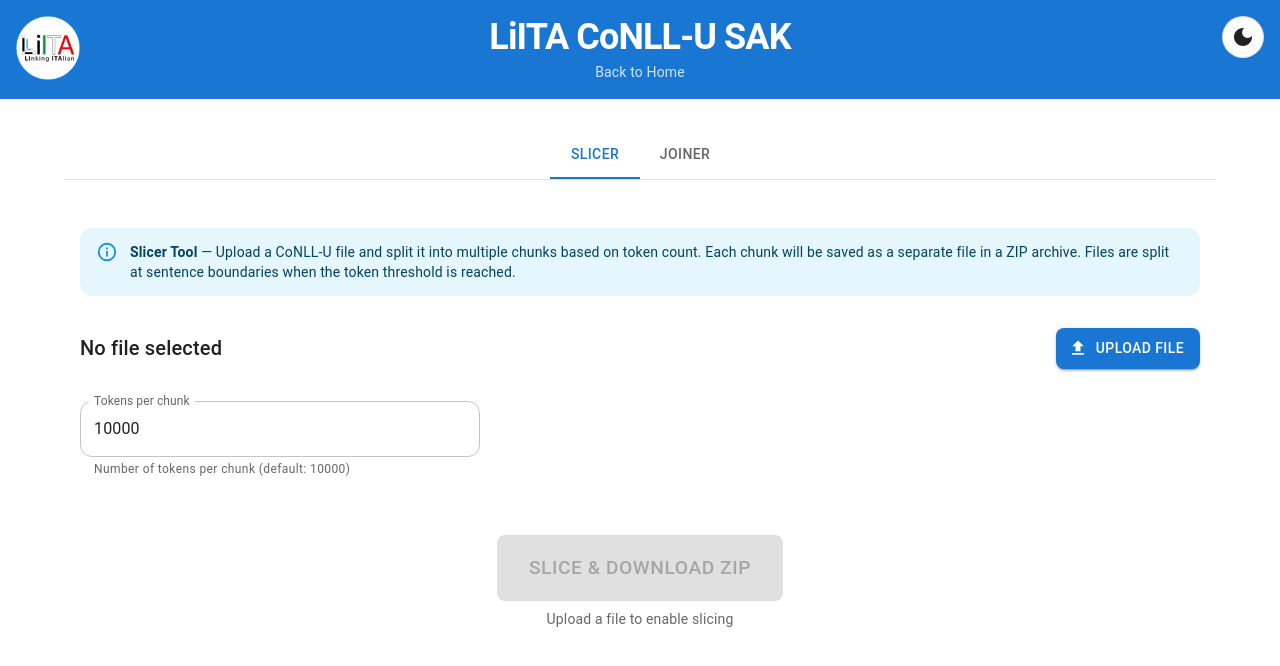
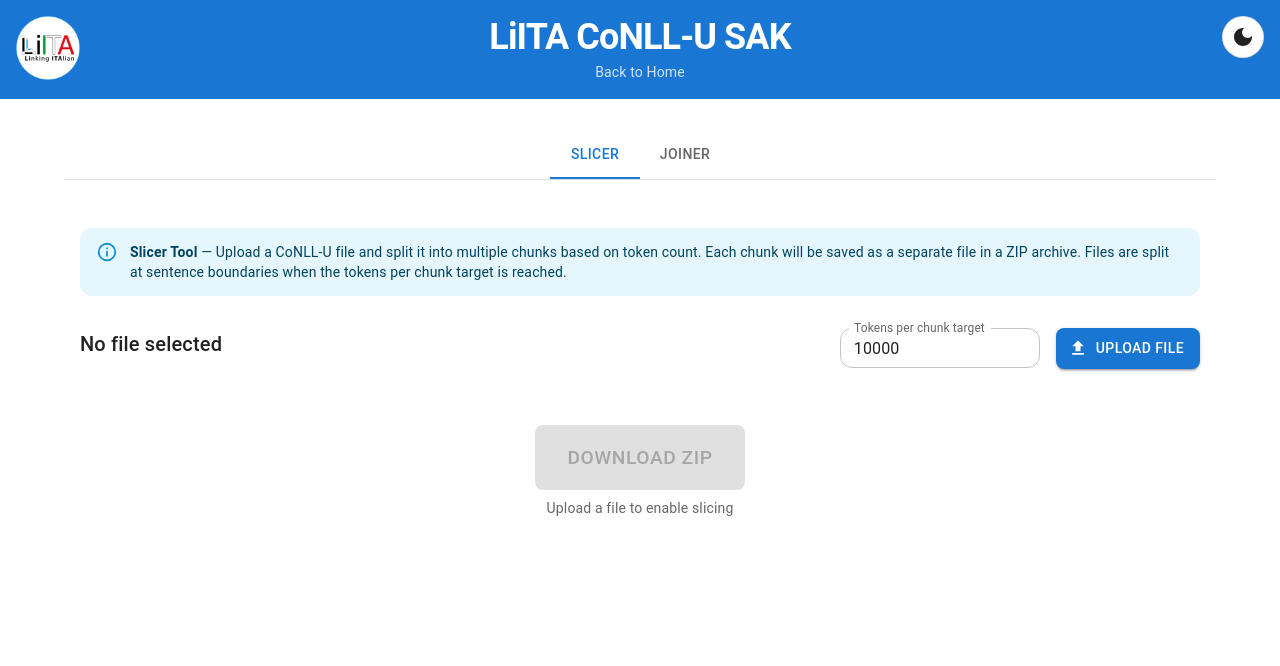
Before and after one commit to LiITA-LOD/conllu-sak, a React app in the folder apps/frontend/: page / in a window 1280 px wide. Shown: the top 666 px of the page. Built offline with nearby package versions, Linux system fonts and the light colour scheme; the HTML template or start-up script is replaced by a standard one.

Commit message:
feat(slicer): working version

```diff
--- a/apps/frontend/src/components/Slicer.tsx
+++ b/apps/frontend/src/components/Slicer.tsx
@@ -1,26 +1,45 @@
-import { Alert, Box, Button, TextField, Typography } from '@mui/material';
+import { Alert, Box, Button, Table, TableBody, TableCell, TableContainer, TableHead, TableRow, TextField, Typography, Paper } from '@mui/material';
 import { Upload as UploadIcon } from '@mui/icons-material';
 import type React from 'react';
-import { useState } from 'react';
-import { ZipWriter, BlobWriter, TextWriter } from '@zip.js/zip.js';
+import { useState, useEffect } from 'react';
+import { ZipWriter, BlobWriter, TextReader } from '@zip.js/zip.js';
 
 interface Chunk {
   content: string;
   tokenCount: number;
   sentenceCount: number;
   filename: string;
+  byteSize: number;
 }
 
 const Slicer: React.FC = () => {
   const [selectedFile, setSelectedFile] = useState<File | null>(null);
   const [chunkSize, setChunkSize] = useState(10000);
+  const [chunks, setChunks] = useState<Chunk[]>([]);
+  const [fileContent, setFileContent] = useState<string | null>(null);
 
-  const handleFileSelect = (event: React.ChangeEvent<HTMLInputElement>) => {
+  const handleFileSelect = async (event: React.ChangeEvent<HTMLInputElement>) => {
     const file = event.target.files?.[0];
     if (file) {
       setSelectedFile(file);
+      try {
+        const content = await readFileContent(file);
+        setFileContent(content);
+      } catch (error) {
+        console.error('Error reading file:', error);
+        setFileContent(null);
+      }
     }
   };
+
+  useEffect(() => {
+    if (fileContent && selectedFile) {
+      const previewChunks = splitConlluFile(fileContent, chunkSize);
+      setChunks(previewChunks);
+    } else {
+      setChunks([]);
+    }
+  }, [fileContent, chunkSize, selectedFile]);
 
   const splitConlluFile = (content: string, chunksSize: number): Chunk[] => {
     const lines = content.split('\n');
@@ -31,9 +50,8 @@ const Slicer: React.FC = () => {
     let currentSentenceCount = 0;
     let currentChunkLines: string[] = [];
 
-    // Get base filename without extension
+    // Get base filename without extension - always use .conllu extension
     const baseName = selectedFile?.name.replace(/\.[^/.]+$/, '') || 'sliced';
-    const extension = selectedFile?.name.match(/\.[^/.]+$/)?.[0] || '.conllu';
 
     for (let i = 0; i < lines.length; i++) {
       const line = lines[i];
@@ -51,11 +69,13 @@ const Slicer: React.FC = () => {
         // If we've reached the token threshold, save this chunk
         if (currentTokenCount >= chunksSize) {
           const chunkContent = currentChunkLines.join('\n');
+          const byteSize = new TextEncoder().encode(chunkContent).length;
           chunks.push({
             content: chunkContent,
             tokenCount: currentTokenCount,
             sentenceCount: currentSentenceCount,
-            filename: `${baseName}.${chunkNum.toString().padStart(3, '0')}${extension}`,
+            filename: `${baseName}.${chunkNum.toString().padStart(3, '0')}.conllu`,
+            byteSize,
           });
 
           // Reset for next chunk
@@ -70,11 +90,13 @@ const Slicer: React.FC = () => {
     // Save the last chunk if it has any content
     if (currentChunkLines.length > 0) {
       const chunkContent = currentChunkLines.join('\n');
+      const byteSize = new TextEncoder().encode(chunkContent).length;
       chunks.push({
         content: chunkContent,
         tokenCount: currentTokenCount,
         sentenceCount: currentSentenceCount,
-        filename: `${baseName}.${chunkNum.toString().padStart(3, '0')}${extension}`,
+        filename: `${baseName}.${chunkNum.toString().padStart(3, '0')}.conllu`,
+        byteSize,
       });
     }
 
@@ -82,35 +104,32 @@ const Slicer: React.FC = () => {
   };
 
   const handleProcess = async () => {
-    if (!selectedFile) return;
+    if (!selectedFile || chunks.length === 0) return;
 
     try {
-      // Read file content
-      const content = await readFileContent(selectedFile);
-
-      // Split into chunks
-      const chunks = splitConlluFile(content, chunkSize);
-
-      if (chunks.length === 0) {
-        alert('No chunks created. The file might be empty or invalid.');
-        return;
-      }
-
       // Create ZIP file
       const zipWriter = new ZipWriter(new BlobWriter('application/zip'));
       for (const chunk of chunks) {
-        await zipWriter.add(chunk.filename, new TextWriter(chunk.content));
+        await zipWriter.add(chunk.filename, new TextReader(chunk.content));
       }
 
       // Generate ZIP blob
       const zipBlob = await zipWriter.close();
 
       // Download ZIP
-      await downloadZip(zipBlob, `${selectedFile.name.replace(/\.[^/.]+$/, '')}_sliced.zip`);
+      await downloadZip(zipBlob, `${selectedFile.name.replace(/\.[^/.]+$/, '')}.zip`);
     } catch (error) {
       console.error('Error processing file:', error);
       alert('Error processing file. Please try again.');
     }
+  };
+
+  const formatBytes = (bytes: number): string => {
+    if (bytes === 0) return '0 Bytes';
+    const k = 1024;
+    const sizes = ['Bytes', 'KB', 'MB'];
+    const i = Math.floor(Math.log(bytes) / Math.log(k));
+    return `${parseFloat((bytes / Math.pow(k, i)).toFixed(2))} ${sizes[i]}`;
   };
 
   const readFileContent = (file: File): Promise<string> => {
@@ -172,15 +191,28 @@ const Slicer: React.FC = () => {
         <Typography variant="body2" component="div">
           <strong>Slicer Tool</strong> — Upload a CoNLL-U file and split it into multiple chunks
           based on token count. Each chunk will be saved as a separate file in a ZIP archive. Files
-          are split at sentence boundaries when the token threshold is reached.
+          are split at sentence boundaries when the tokens per chunk target is reached.
         </Typography>
       </Alert>
 
       <Box sx={{ mb: 4 }}>
-        <Box sx={{ mb: 2, display: 'flex', justifyContent: 'space-between', alignItems: 'center' }}>
-          <Typography variant="h6">
+        <Box sx={{ display: 'flex', gap: 2, alignItems: 'center', flexWrap: 'wrap' }}>
+          <Box sx={{ flex: 1, minWidth: 200 }}>
+            <Typography variant="h6" sx={{ mb: 1 }}>
               {selectedFile ? `Selected: ${selectedFile.name}` : 'No file selected'}
             </Typography>
+          </Box>
+          <Box sx={{ display: 'flex', gap: 2, alignItems: 'center', flexWrap: 'wrap' }}>
+            <TextField
+              label="Tokens per chunk target"
+              type="number"
+              value={chunkSize}
+              onChange={(e) => setChunkSize(parseInt(e.target.value, 10) || 10000)}
+              variant="outlined"
+              size="small"
+              sx={{ width: 200 }}
+              inputProps={{ min: 1 }}
+            />
             <input
               accept=".conllu"
               style={{ display: 'none' }}
@@ -195,26 +227,44 @@ const Slicer: React.FC = () => {
             </label>
           </Box>
         </Box>
+      </Box>
 
-      <Box sx={{ mb: 4, maxWidth: 400 }}>
-        <TextField
-          label="Tokens per chunk"
-          type="number"
-          value={chunkSize}
-          onChange={(e) => setChunkSize(parseInt(e.target.value, 10) || 10000)}
-          fullWidth
-          variant="outlined"
-          helperText="Number of tokens per chunk (default: 10000)"
-          inputProps={{ min: 1 }}
-        />
+      {chunks.length > 0 && (
+        <Box sx={{ mb: 4 }}>
+          <Typography variant="h6" gutterBottom>
+            Preview ({chunks.length} chunk{chunks.length !== 1 ? 's' : ''})
+          </Typography>
+          <TableContainer component={Paper} variant="outlined">
+            <Table size="small">
+              <TableHead>
+                <TableRow>
+                  <TableCell>Filename</TableCell>
+                  <TableCell align="right">Tokens</TableCell>
+                  <TableCell align="right">Sentences</TableCell>
+                  <TableCell align="right">Size</TableCell>
+                </TableRow>
+              </TableHead>
+              <TableBody>
+                {chunks.map((chunk) => (
+                  <TableRow key={chunk.filename}>
+                    <TableCell>{chunk.filename}</TableCell>
+                    <TableCell align="right">{chunk.tokenCount.toLocaleString()}</TableCell>
+                    <TableCell align="right">{chunk.sentenceCount.toLocaleString()}</TableCell>
+                    <TableCell align="right">{formatBytes(chunk.byteSize)}</TableCell>
+                  </TableRow>
+                ))}
+              </TableBody>
+            </Table>
+          </TableContainer>
         </Box>
+      )}
 
       <Box sx={{ textAlign: 'center', py: 3 }}>
         <Button
           variant="contained"
           size="large"
           onClick={handleProcess}
-          disabled={!selectedFile}
+          disabled={!selectedFile || chunks.length === 0}
           sx={{
             px: 4,
             py: 2,
@@ -222,7 +272,7 @@ const Slicer: React.FC = () => {
             minWidth: 200,
           }}
         >
-          Slice & Download ZIP
+          Download ZIP
         </Button>
         {!selectedFile && (
           <Typography variant="body2" color="text.secondary" sx={{ mt: 1 }}>
```
Lines whose indentation alone changed are shown as unchanged.
